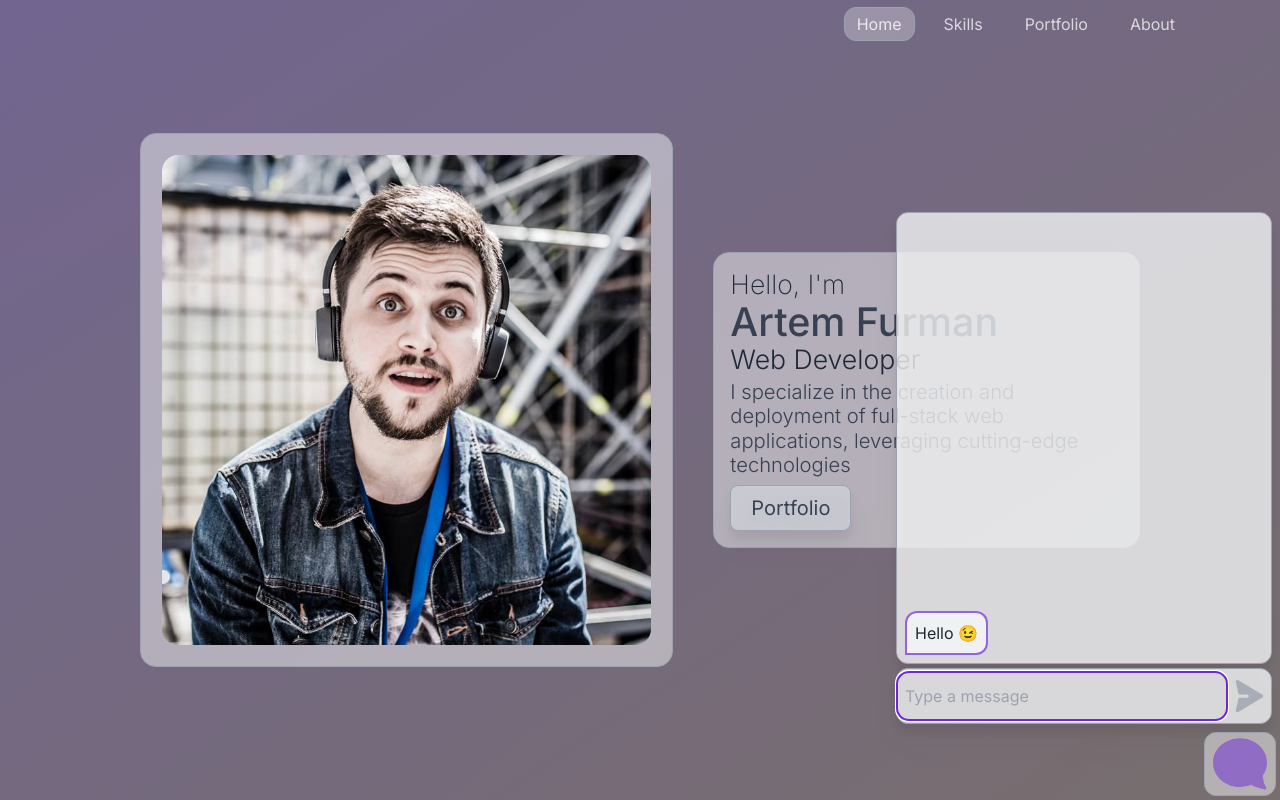
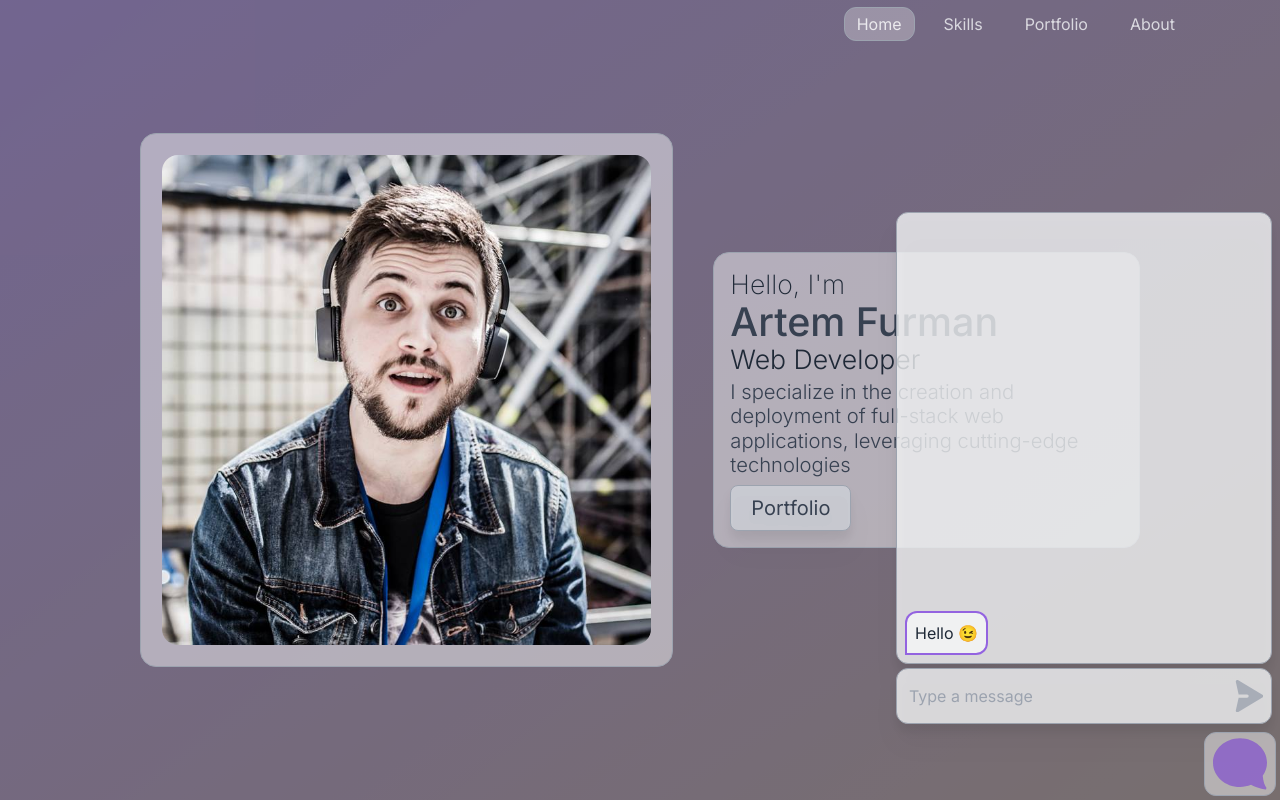
Before and after one commit to Arden27/portfolio, a Next.js app: page / in a window 1280 px wide. Both pictures are taken after a click on the button 1240 px from the left and 764 px from the top of the page. Built offline with nearby package versions, Linux system fonts and the light colour scheme; no server answers; the database is empty.

Commit message:
chat input ring removed

```diff
--- a/src/components/chat/components/InputArea.js
+++ b/src/components/chat/components/InputArea.js
@@ -9,11 +9,11 @@ function InputArea(
   ref,
 ) {
   return (
-    <div className="flex h-14 w-full items-center rounded-xl border border-primary bg-gray-100/80">
+    <div className="flex h-14 pl-1 w-full items-center rounded-xl border border-primary bg-gray-100/80">
       <input
         ref={ref}
         name="newMessage"
-        className="h-[90%] flex-grow rounded-xl bg-transparent p-2 outline-violet-700"
+        className="h-[90%] flex-grow rounded-xl bg-transparent p-2 focus:outline-none" //focus:ring-2 focus:ring-violet-700
         type="text"
         placeholder="Type a message"
         value={newMessage}
```
